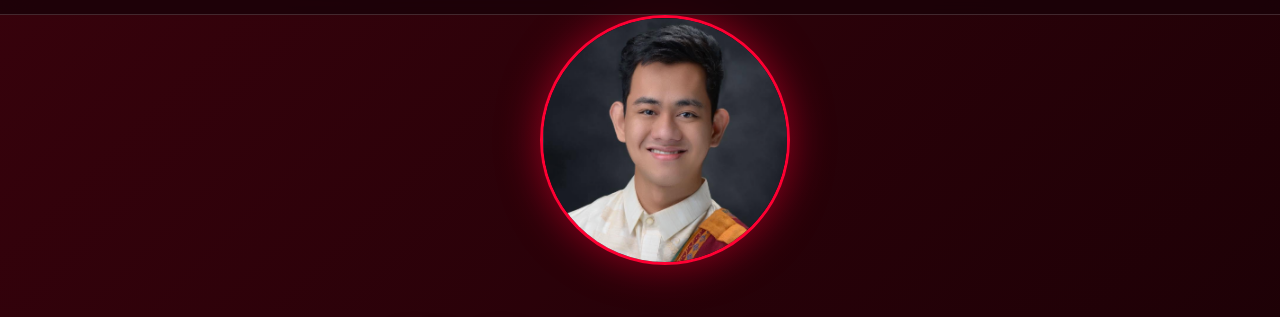
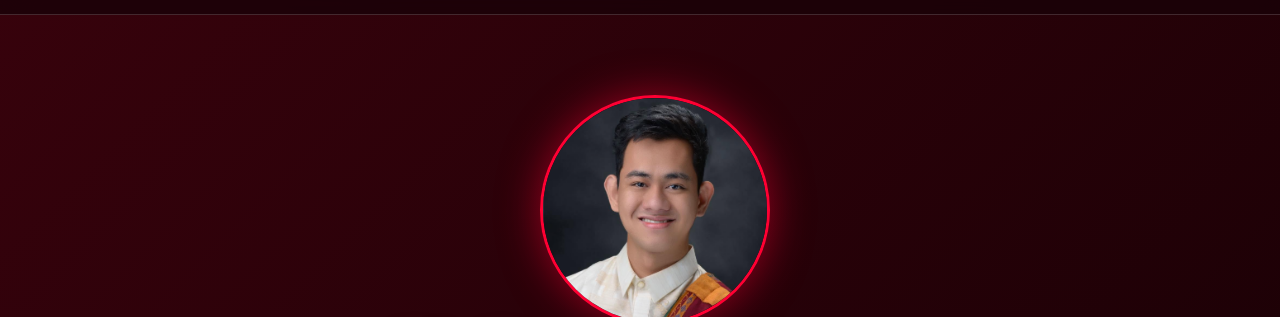
Before and after one commit to sirdashacademy/sirdash.github.io, a plain HTML site: page index.html in a window 1280 px wide. Shown: the part 70-387 px from the top of the page. Drawn offline with Linux system fonts and the light colour scheme.

Commit message:
Add files via upload

```diff
--- a/index.html
+++ b/index.html
@@ -20,11 +20,10 @@
     </nav>
 
     <!-- HERO SECTION -->
-     <div class="hero-image-wrapper">
+    <section class="hero">
+         <div class="hero-image-wrapper">
     <img src="Sir Dash Academy(images)/sirdash.png" alt="Sir Dash" class="hero-image">
      </div>
-
-    <section class="hero">
         <h1 class="hero-title">Sir Dash Academy</h1>
         <h2 class="hero-tagline">Helping You Succeed with High-Quality Test Reviewers</h2>
         <p class="hero-desc">
--- a/style.css
+++ b/style.css
@@ -332,8 +332,8 @@ body {
 
 /* ===== IMAGE ===== */
 .hero-image {
-    width: 250px;
-    height: 250px;
+    width: 230px;
+    height: 230px;
     border-radius: 50%;
     object-fit: cover;
     border: 3px solid #ff0033;
```
